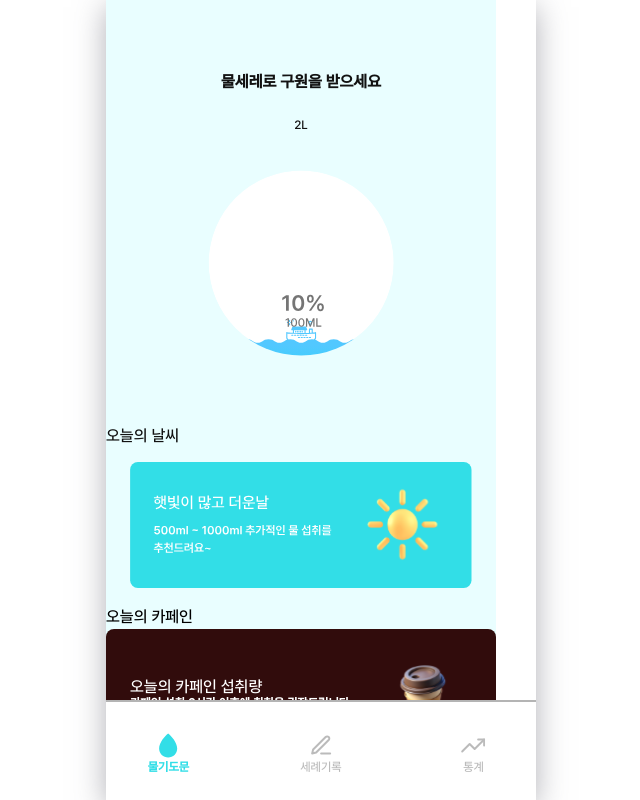
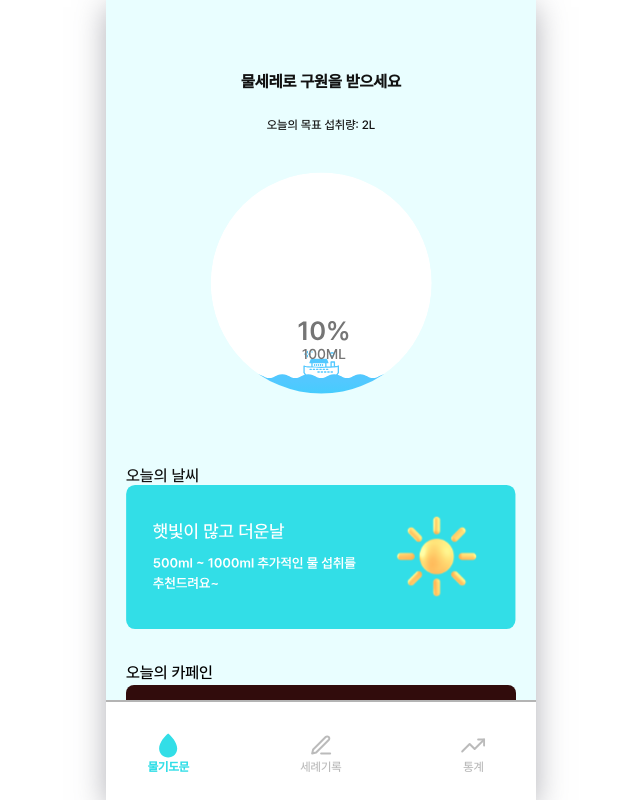
Before and after one commit to GDG-FRONT/TEAM2, a React (Create React App) app: page / in a window 1280 px wide. Shown: the whole page, without its empty margins (319-959 px from the left). Built offline with nearby package versions, Linux system fonts and the light colour scheme.

Commit message:
scss 수정

```diff
--- a/src/page/main/components/MainTop.jsx
+++ b/src/page/main/components/MainTop.jsx
@@ -9,7 +9,7 @@ const MainTop = () => {
     return (
       <div className="mainTopPage">
         <div className="main-title">{title}</div>
-        <div className="target-water">{targetWater}</div>
+        <div className="target-water">오늘의 목표 섭취량: {targetWater}</div>
         <img src={warterImage} alt="물 이미지" className="main-water-image"></img>
       </div>
     );
--- a/src/page/main/components/MainVanner.jsx
+++ b/src/page/main/components/MainVanner.jsx
@@ -8,12 +8,14 @@ const MainVanner = () => {
 
     return (
       <div className="mainVanner">
-        <div className="todayWeather">오늘의 날씨</div>
-        <img src={weatherVanner} alt="날씨 배너" className="weather-vanner-img"></img>
-
-        <div className="todayCaffeine">오늘의 카페인</div>
-        <CaffeineVanner/>
-
+        <div className="weather-vanner">
+          <div className="todayWeather">오늘의 날씨</div>
+          <img src={weatherVanner} alt="날씨 배너" className="weather-vanner-img"></img>
+        </div>
+        <div className="caffeineVanner">
+          <div className="todayCaffeine">오늘의 카페인</div>
+          <CaffeineVanner/>
+        </div>
       </div>
     );
 };
--- /dev/null
+++ b/src/page/main/components/WaterImage.jsx
@@ -0,0 +1,8 @@
+import React, { useState } from "react";
+
+const WaterImage = () => {
+
+    return(
+        <div></div>
+    );
+}
--- a/src/scss/main/_mainPage.scss
+++ b/src/scss/main/_mainPage.scss
@@ -1,8 +1,6 @@
 .main-page{
     display: flex;
-    width: 390px;
+    width: 100%;
     flex-direction: column;
-    align-items: flex-start;
-    gap: 40px;
     background: var(--ThirdColor, #E9FEFF);
 }
--- a/src/scss/main/_mainTop.scss
+++ b/src/scss/main/_mainTop.scss
@@ -32,6 +32,7 @@
         font-weight: 500;
         line-height: normal;
         text-transform: uppercase;
+        background: var(--ThirdColor, #E9FEFF);
 
     }
 }
--- a/src/scss/main/_mainVanner.scss
+++ b/src/scss/main/_mainVanner.scss
@@ -1,14 +1,18 @@
 .mainVanner {
-    display: flow-root;
-    width: 390px;
+    display: flex;
+    padding: 40px 20px;
+    width: 100%;
+    height: 2000px;
     flex-direction: column;
     align-items: flex-start;
-    gap: 40px;
+    gap: 32px;
     background: var(--ThirdColor, #E9FEFF);
+    .weather-vanner{
+        gap: 12px;
+        width: 100%;
+    }
     .todayWeather{
-        align-self: stretch;
         color: var(--black, #121212);
-
         /* M16 */
         font-family: Pretendard;
         font-size: 16px;
@@ -16,14 +20,11 @@
         font-weight: 500;
         line-height: normal;
         text-transform: uppercase;
+        gap: 12px;
     }
-    .weather-vanner-img{
-        display: flex;
-padding: 17px 24px;
-flex-direction: column;
-justify-content: center;
-align-items: flex-start;
-gap: 10px;
-align-self: stretch;
+    .caffeineVanner{
+        gap: 12px;
+        width: 100%;
     }
+
 }
```
